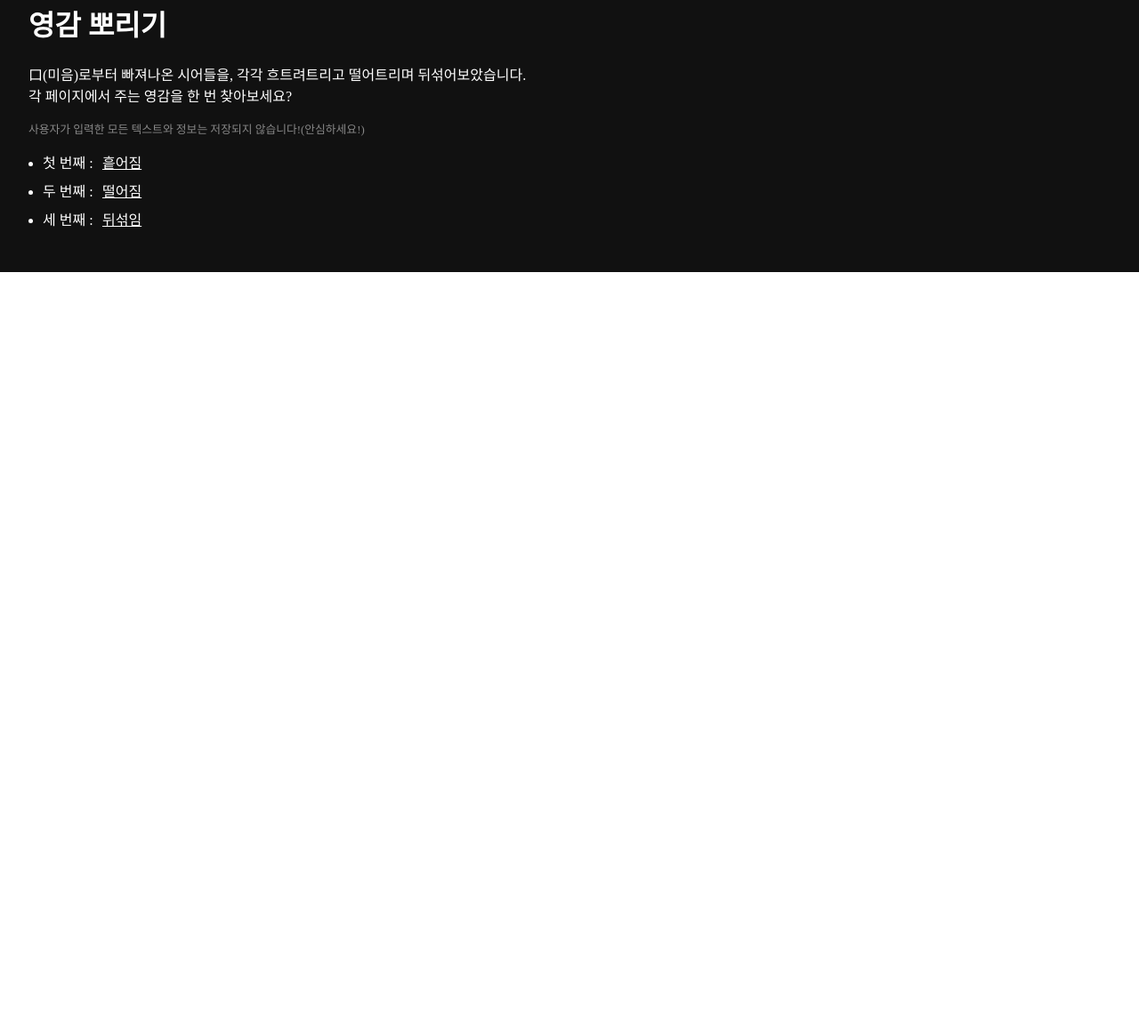
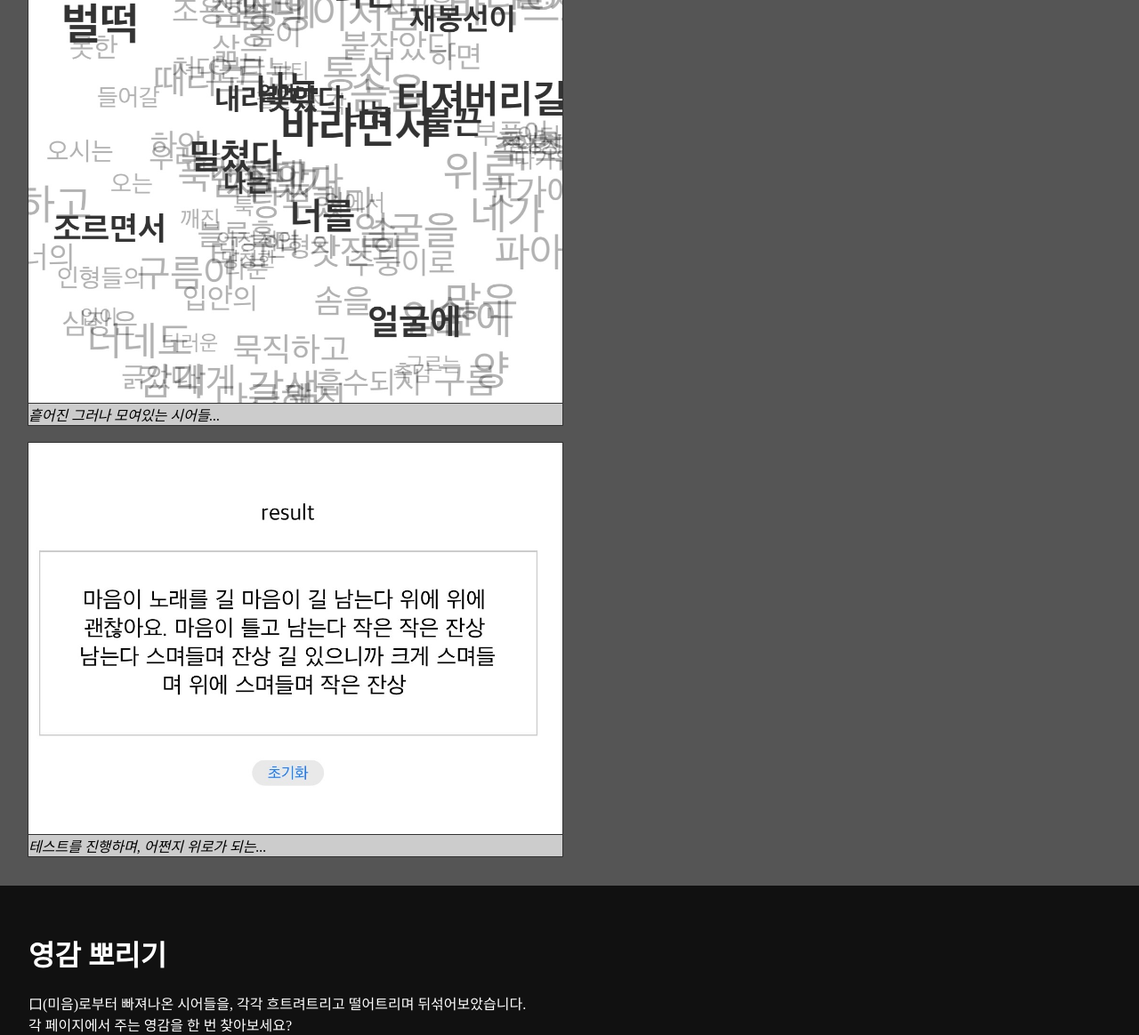
Before and after one commit to eund00/beAffiliatedWith_251206, a plain HTML site: page index.html in a window 1280 px wide. Shown: the part 3534-4698 px from the top of the page at 89% size. Before the commit the page ends 3840 px from the top, so only its background shows below. Drawn offline with Linux system fonts and the light colour scheme.

Commit message:
Update index.html

```diff
--- a/index.html
+++ b/index.html
@@ -159,6 +159,32 @@
       >
         <img
           style="border: 1px solid #ccc; width: 100%; border: 1px solid #333"
+          src="img/article.jpg"
+          alt="흩어진 그러나 모여있는 시어들..."
+        />
+        <span
+          style="
+            border: 1px solid #333;
+            border-top: none;
+            font-style: italic;
+            background-color: #ccc;
+            width: 100%;
+          "
+          >흩어진 그러나 모여있는 시어들...</span
+        >
+      </div>
+      <br />
+      <div
+        style="
+          max-width: 600px;
+          display: flex;
+          justify-content: center;
+          align-items: center;
+          flex-direction: column;
+        "
+      >
+        <img
+          style="border: 1px solid #ccc; width: 100%; border: 1px solid #333"
           src="img/test.jpg"
           alt="테스트를 진행하며, 어쩐지 위로가 되는..."
         />
```
